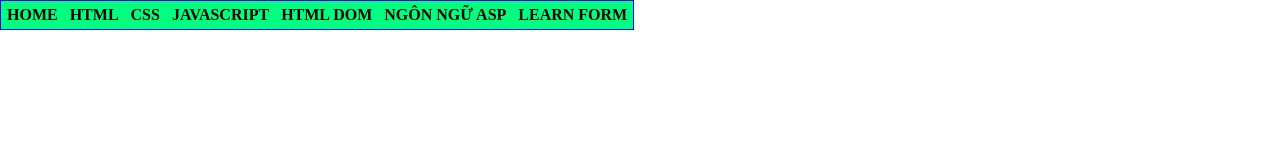
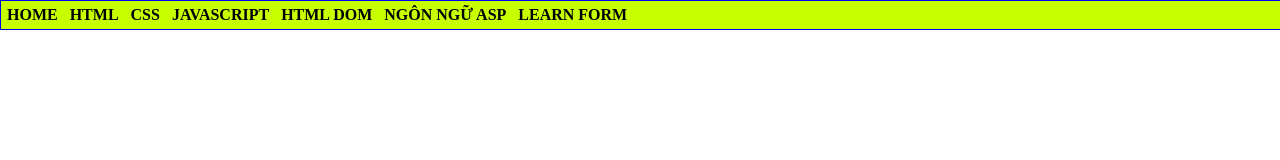
Before and after one commit to huyennguyen080706/K244161786_NguyenThiHuyen, a plain HTML site: page index.html in a window 1280 px wide. Drawn offline with Linux system fonts and the light colour scheme.

Commit message:
edit main css

```diff
--- a/CSS/main.css
+++ b/CSS/main.css
@@ -4,10 +4,11 @@ padding:0;
 }
 #container
 { border:1px solid #0000EE;
-background:#00FF7F;
+background:#c8ff00;
 float:left;
 top: 60px;
 text-indent:0px;
+width:100%;
 }
 #container ul
 {
```
Also changed, not shown: index.html (+1 -3 lines).
